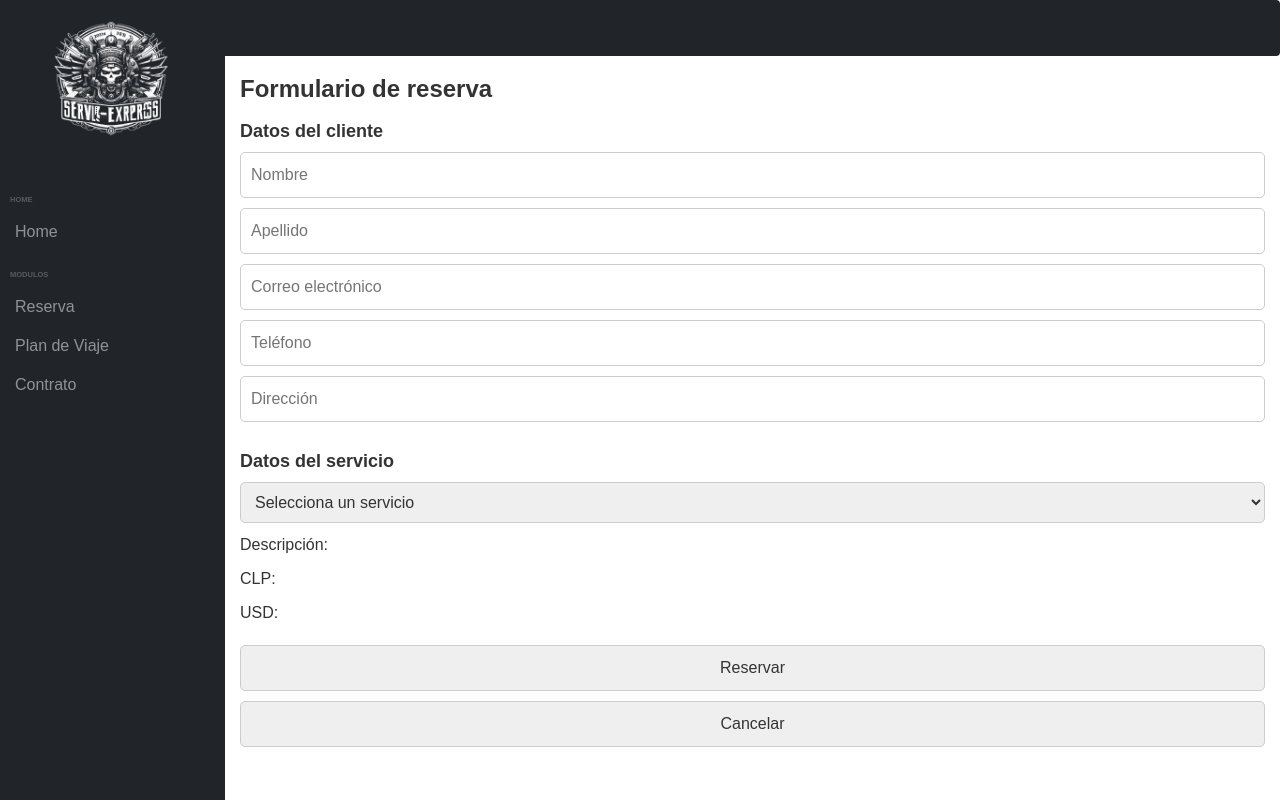
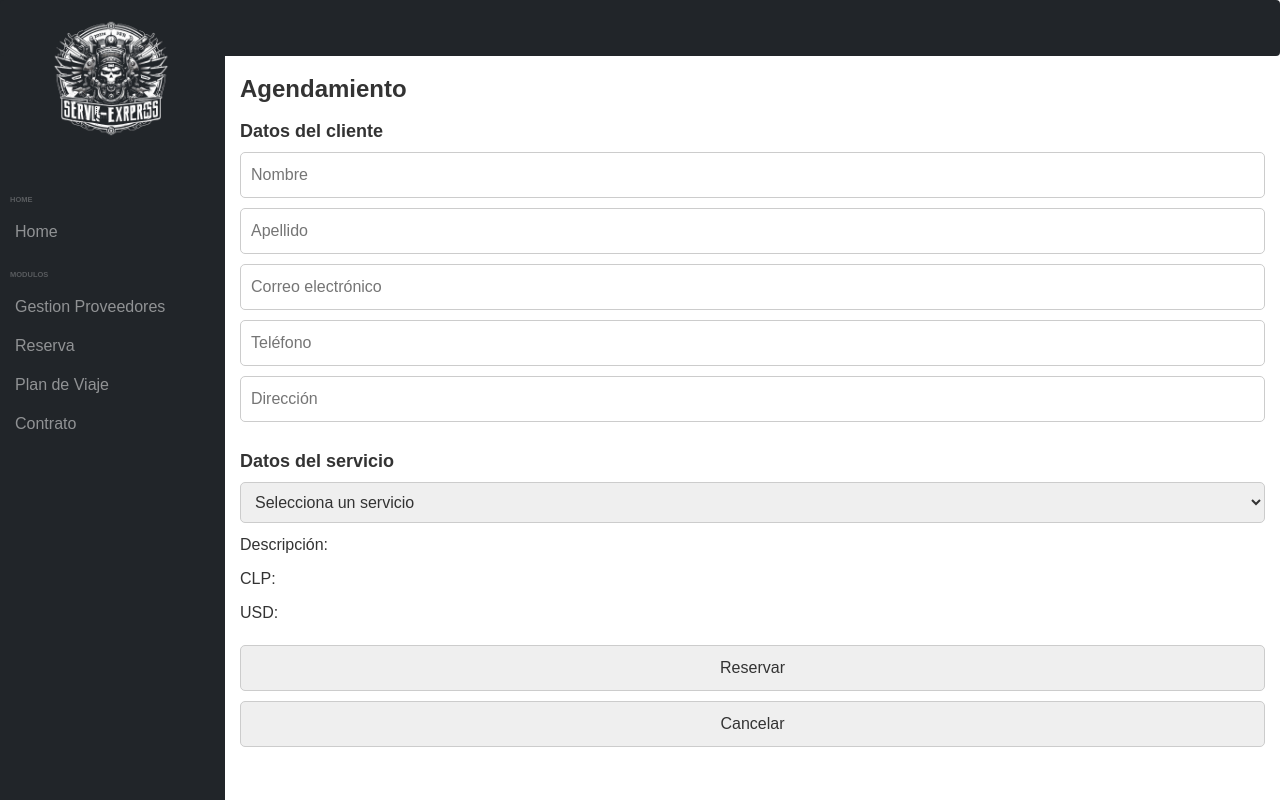
Before and after one commit to mlaborie/ProyectServiExpress, a Django app: page /FormularioReserva/ in a window 1280 px wide. Run offline with Django 4.2, Linux system fonts and the light colour scheme; data that the repository does not hold is empty; some libraries are stand-ins or nearby versions.

Commit message:
ModuloGestionProveedores Initial

```diff
--- a/ServiExpress/forms.py
+++ b/ServiExpress/forms.py
@@ -15,6 +15,14 @@ class ReservaForm(forms.ModelForm):
             'hora': forms.TimeInput(attrs={'placeholder': 'Hora'}),
 }
 
+class ProveedorForm(forms.ModelForm):
+    class Meta:
+        model = Proveedor
+        fields = '__all__'  # Para incluir todos los campos del modelo
+
+
+
+
 class LoginForm(forms.Form):
     username = forms.CharField(max_length=50, label='Nombre de usuario')
     password = forms.CharField(widget=forms.PasswordInput, label='Contraseña')
--- a/ServiExpress/templates/ModuloReserva/BuscarReserva.html
+++ b/ServiExpress/templates/ModuloReserva/BuscarReserva.html
@@ -5,7 +5,7 @@
 <html lang="es">
 <head>
     <meta charset="UTF-8">
-    <title>Buscar Reserva</title>
+    <title>Buscar Agendamiento</title>
     <!-- CSS -->
     <link rel="stylesheet" href="http://maxcdn.bootstrapcdn.com/bootstrap/3.3.7/css/bootstrap.min.css">
     <link rel="stylesheet" href="{% static 'css/ModuloReserva/FormularioReserva.css' %}">
--- a/ServiExpress/templates/ModuloReserva/FormularioReserva.html
+++ b/ServiExpress/templates/ModuloReserva/FormularioReserva.html
@@ -5,7 +5,7 @@
 <html lang="es">
 <head>
     <meta charset="UTF-8">
-    <title>Formulario de reserva</title>
+    <title>Agendamiento</title>
     <!-- CSS -->
     <link rel="stylesheet" href="http://maxcdn.bootstrapcdn.com/bootstrap/3.3.7/css/bootstrap.min.css">
     <link rel="stylesheet" href="{% static 'css/ModuloReserva/FormularioReserva.css' %}">
@@ -17,7 +17,7 @@
     <form action="/reservas/" method="post">
         {% csrf_token %}
 
-        <h1>Formulario de reserva</h1>
+        <h1>Agendamiento</h1>
 
         <div class="datos-cliente">
             <h2>Datos del cliente</h2>
--- a/ServiExpress/templates/modulos.html
+++ b/ServiExpress/templates/modulos.html
@@ -37,17 +37,34 @@
 
 
     <!-- Modulos-->
-                                <div class="sb-sidenav-menu-heading">Modulos</div>
+
+    <div class="sb-sidenav-menu-heading">Modulos</div>
+
+            <!-- Modulo Gestion Proveedores-->
+            <a class="nav-link collapsed" href="#" data-bs-toggle="collapse" data-bs-target="#collapseProveedores" aria-expanded="false" aria-controls="collapseProveedores">
+                <div class="sb-nav-link-icon"><i class="fas fa-columns"></i></div> Gestion Proveedores <div class="sb-sidenav-collapse-arrow"><i class="fas fa-angle-down"></i></div></a>
+            <div class="collapse" id="collapseProveedores" aria-labelledby="headingOne" data-bs-parent="#sidenavAccordion">
+                <nav class="sb-sidenav-menu-nested nav">
+                    <a class="nav-link" href="../FormularioReserva">Agregar Proveedor</a>
+                    <a class="nav-link" href="../BuscarReserva">Modificar Proveedor </a>
+                    <a class="nav-link" href="">I love Soraka</a>
+                </nav>
+            </div>
+
         <!-- Modulo Reserva-->
-                                <a class="nav-link collapsed" href="#" data-bs-toggle="collapse" data-bs-target="#collapseUsuarios" aria-expanded="false" aria-controls="collapseUsuarios">
+                                <a class="nav-link collapsed" href="#" data-bs-toggle="collapse" data-bs-target="#collapseReserva" aria-expanded="false" aria-controls="collapseReserva">
                                     <div class="sb-nav-link-icon"><i class="fas fa-columns"></i></div> Reserva <div class="sb-sidenav-collapse-arrow"><i class="fas fa-angle-down"></i></div></a>
-                                <div class="collapse" id="collapseUsuarios" aria-labelledby="headingOne" data-bs-parent="#sidenavAccordion">
+                                <div class="collapse" id="collapseReserva" aria-labelledby="headingOne" data-bs-parent="#sidenavAccordion">
                                     <nav class="sb-sidenav-menu-nested nav">
-                                        <a class="nav-link" href="../FormularioReserva">Agendar Reserva</a>
-                                        <a class="nav-link" href="../BuscarReserva">Buscar Reserva </a>
+                                        <a class="nav-link" href="../FormularioReserva">Agendar Hora</a>
+                                        <a class="nav-link" href="../BuscarReserva">Buscar Agendamiento </a>
                                         <a class="nav-link" href="">uwu</a>
                                     </nav>
                                 </div>
+
+
+
+
 
         <!-- Cambiar-->
                                 <a class="nav-link collapsed" href="#" data-bs-toggle="collapse" data-bs-target="#collapseCronograma" aria-expanded="false" aria-controls="collapseCronograma">
--- a/ServiExpress/urls.py
+++ b/ServiExpress/urls.py
@@ -19,6 +19,10 @@ urlpatterns = [
     path('logout/', views.logout_view, name='logout'),  # URL para la vista de cierre de sesión
 
 
+        path('crear_proveedor/', views.crear_proveedor, name='crear_proveedor'),
+
+
+
 
     #uwu
     path('administrar-usuarios/', views.administrar_usuarios, name='administrar_usuarios'),
--- a/ServiExpress/views.py
+++ b/ServiExpress/views.py
@@ -1,11 +1,10 @@
 from django.shortcuts import render, redirect
 from ServiExpress.models import *
-from .forms import ReservaForm, LoginForm
+from .forms import ReservaForm, LoginForm, ProveedorForm
 from django.contrib.auth import authenticate, login, logout
 from django.http import Http404
 from django.contrib.auth.models import User
 from django.contrib.auth.decorators import login_required, user_passes_test
-
 
 
 def modulos_view(request):
@@ -19,6 +18,74 @@ def ReservaExitosa(request):
 
 def BuscarReserva(request):
     return render(request, 'ModuloReserva/BuscarReserva.html')
+
+from django.contrib import messages
+from django.shortcuts import render, redirect
+from .forms import ProveedorForm
+
+def crear_proveedor(request):
+    if request.method == 'POST':
+        form = ProveedorForm(request.POST)
+        if form.is_valid():
+            form.save()  # Guarda el proveedor en la base de datos
+            messages.success(request, 'Proveedor creado con éxito.')  # Agrega un mensaje de éxito
+            return redirect('../crear_proveedor')  # Redirige a la página principal o donde desees
+    else:
+        form = ProveedorForm()
+
+    return render(request, 'ModuloGestionProveedores/crear_proveedor.html', {'form': form})
+
+
+
+
+
+
+
+
+
+
+
+
+
+
+
+
+
+
+
+
+
+
+
+
+
+
+
+
+
+
+
+
+
+
+
+
+
+
+
+
+
+
+
+
+
+
+
+
+
+
+
+
 
 def Login(request):
     return render(request, 'Login.html')
```
Also changed, not shown: ServiExpress/templates/ModuloGestionProveedores/crear_proveedor.html (added, +33 -0 lines).
